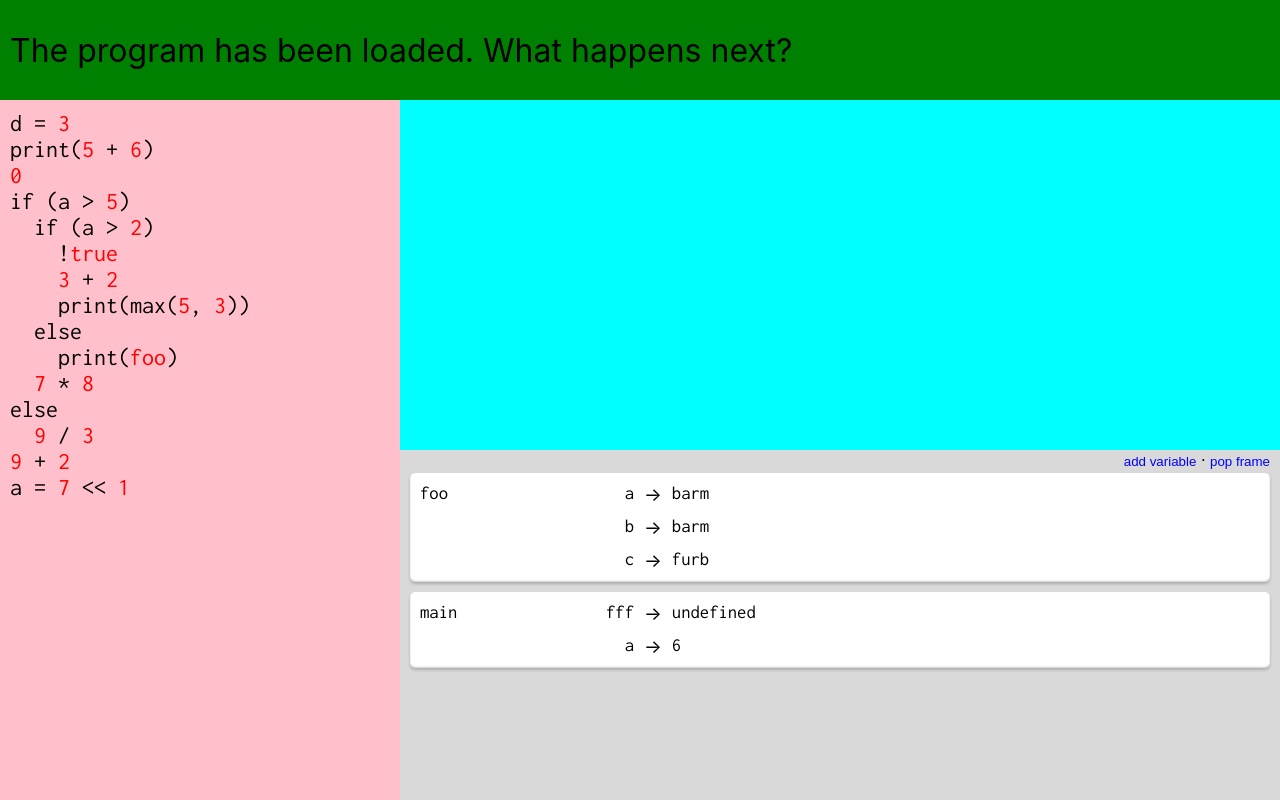
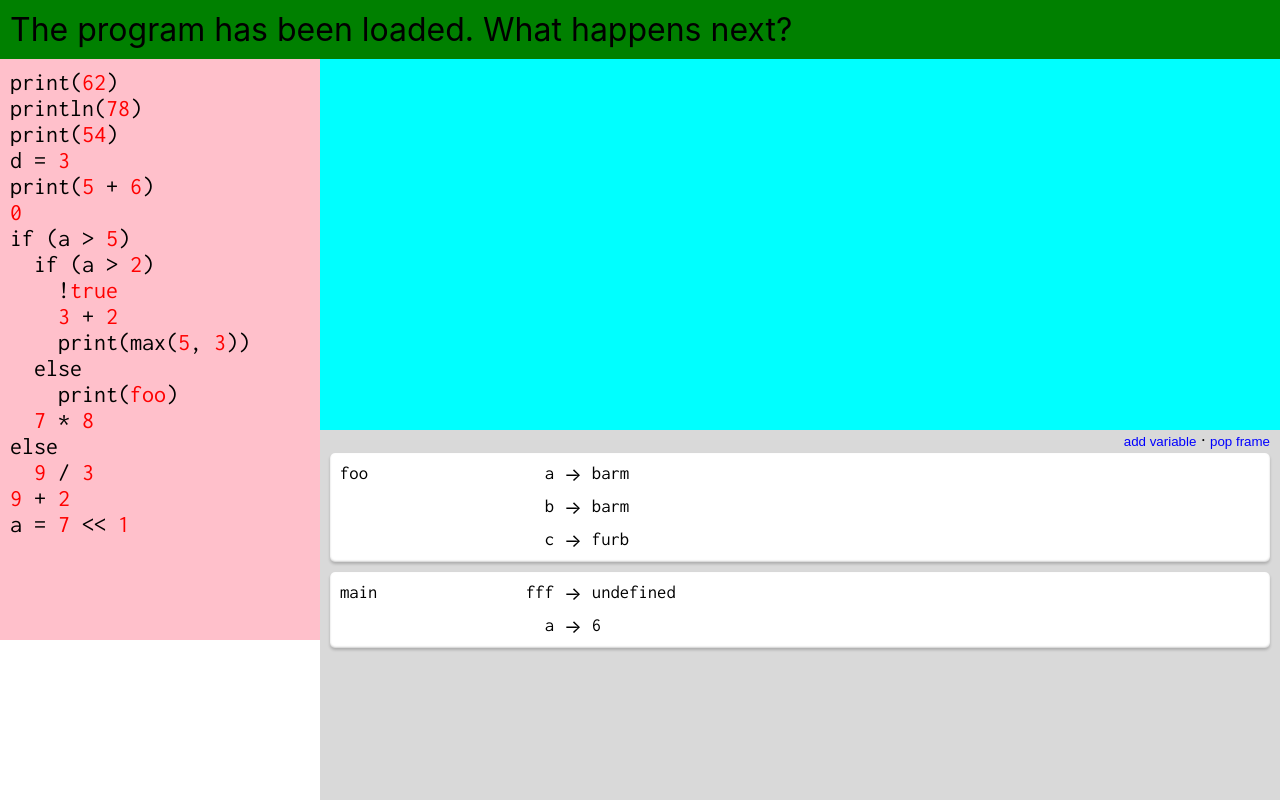
Before and after one commit to twodee/simpathy, a React (Create React App) app: page / in a window 1280 px wide. Built offline with nearby package versions, Linux system fonts and the light colour scheme.

Commit message:
Add console. Refactor to flexbox layout.

```diff
--- a/src/App.css
+++ b/src/App.css
@@ -8,9 +8,30 @@
   right: 0;
   top: 0;
   bottom: 0;
-  display: grid;
-  grid-template-columns: 400px auto;
-  grid-template-rows: 100px 1fr 1fr;
+  display: flex;
+  flex-direction: column;
+}
+
+#top-panel {
+  flex: 0;
+}
+
+#bottom-panel {
+  flex: 1;
+  display: flex;
+  flex-direction: row;
+}
+
+#left-panel {
+  display: flex;
+  flex-direction: column;
+  flex: 1;
+}
+
+#right-panel {
+  flex: 3;
+  display: flex;
+  flex-direction: column;
 }
 
 #prompter {
@@ -27,6 +48,7 @@
 }
 
 #program {
+  flex: 4;
   background-color: pink;
   grid-row: 2 / span 2;
   grid-column: 1 / span 1;
@@ -36,7 +58,14 @@
   white-space: nowrap;
 }
 
+#console {
+  flex: 1;
+  padding: 10px;
+  white-space: pre;
+}
+
 #evaluator {
+  flex: 1;
   background-color: cyan;
   grid-row: 2 / span 1;
   grid-column: 2 / span 1;
@@ -114,6 +143,7 @@
 }
 
 #memory {
+  flex: 1;
   background-color: rgb(85%, 85%, 85%);
   grid-row: 3 / span 1;
   grid-column: 2 / span 1;
--- a/src/App.js
+++ b/src/App.js
@@ -7,6 +7,7 @@ import Prompter from './components/Prompter';
 import Program from './components/Program';
 import Evaluator from './components/Evaluator';
 import Memory from './components/Memory';
+import Console from './components/Console';
 import { lex } from './lexer';
 import { parse } from './parser';
 
@@ -22,7 +23,10 @@ import {
 class App extends React.Component {
   componentDidMount() {
     // const tokens = lex(``);
-    const tokens = lex(`d = 3
+    const tokens = lex(`print(62)
+println(78)
+print(54)
+d = 3
 print(5 + 6)
 0
 if a > 5
@@ -38,30 +42,25 @@ else
 9 + 2
 a = 7 << 1`);
     const ast = parse(tokens);
-
-    // let stepper = new TreeStepper(ast);
-
-    // let next = stepper.next(new ExpressionBoolean(true));
-    // while (next) {
-      // console.log(next);
-      // next = stepper.next(new ExpressionBoolean(true));
-    // }
-
-    // console.log("stepper.next(0):", stepper.next(0));
-    // console.log("stepper.next(0):", stepper.next(0));
-    // console.log("stepper.next(0):", stepper.next(0));
-    // console.log("stepper.next(0):", stepper.next(0));
-
     this.props.onLoadProgram(ast);
   }
 
   render() {
     return (
       <div className="App">
-        <Prompter />
-        <Program />
-        <Evaluator />
-        <Memory />
+        <div id="top-panel">
+          <Prompter />
+        </div>
+        <div id="bottom-panel">
+          <div id="left-panel">
+            <Program />
+            <Console />
+          </div>
+          <div id="right-panel">
+            <Evaluator />
+            <Memory />
+          </div>
+        </div>
       </div>
     );
   }
--- a/src/ast.js
+++ b/src/ast.js
@@ -676,6 +676,28 @@ export class ExpressionPrint extends ExpressionBuiltin {
     console.log(values);
     return new ExpressionUnit();
   }
+
+  get output() {
+    return this.operands[0].value.toString();
+  }
+}
+
+// ---------------------------------------------------------------------------
+
+export class ExpressionPrintln extends ExpressionBuiltin {
+  constructor(operands, where) {
+    super('println', operands, where);
+  }
+
+  evaluate(env) {
+    const values = this.operands.map(operand => operand.evaluate(env).value).join(' ');
+    console.log(values);
+    return new ExpressionUnit();
+  }
+
+  get output() {
+    return this.operands[0].value.toString() + '\n';
+  }
 }
 
 // ---------------------------------------------------------------------------
--- /dev/null
+++ b/src/components/Console.js
@@ -0,0 +1,19 @@
+import React from 'react';
+import { useSelector } from 'react-redux';
+
+import {
+} from '../actions';
+
+import {
+  Mode,
+} from '../constants';
+
+const Console = () => {
+  const output = useSelector(state => state.output);
+
+  return (
+    <div id="console">{output}</div>
+  );
+};
+
+export default Console;
--- a/src/parser.js
+++ b/src/parser.js
@@ -38,6 +38,7 @@ import {
   ExpressionOr,
   ExpressionPower,
   ExpressionPrint,
+  ExpressionPrintln,
   ExpressionReal,
   ExpressionRightShift,
   ExpressionModulus,
@@ -410,6 +411,8 @@ export function parse(tokens) {
         return new ExpressionMin(actuals, SourceLocation.span(nameToken, sourceEnd));
       } else if (nameToken.source === 'print') {
         return new ExpressionPrint(actuals, SourceLocation.span(nameToken, sourceEnd));
+      } else if (nameToken.source === 'println') {
+        return new ExpressionPrintln(actuals, SourceLocation.span(nameToken, sourceEnd));
       } else if (nameToken.source === 'sign') {
         return new ExpressionSign(actuals, SourceLocation.span(nameToken, sourceEnd));
       } else {
--- a/src/reducers.js
+++ b/src/reducers.js
@@ -5,6 +5,8 @@ import {
   ExpressionInteger,
   // ExpressionReal,
   ExpressionString,
+  ExpressionPrint,
+  ExpressionPrintln,
   ExpressionUnit,
   ExpressionUndefined,
   TreeStepper,
@@ -19,6 +21,7 @@ const initialState = {
 
   expression: null,
   program: null,
+  output: '',
 
   activeStatement: null,
   clickedElement: null,
@@ -143,6 +146,7 @@ export default function reducer(state = initialState, action) {
       } else {
         return {
           ...state,
+          output: (action.payload instanceof ExpressionPrint || action.payload instanceof ExpressionPrintln) ? state.output + action.payload.output : state.output,
           isBadSelection: false,
           message: 'what next?',
           activeSubexpression: action.payload,
@@ -150,6 +154,7 @@ export default function reducer(state = initialState, action) {
           mode: Mode.EvaluatingSubexpression,
         };
       }
+
     case Action.SelectWrongSubexpression:
       return {
         ...state,
```
